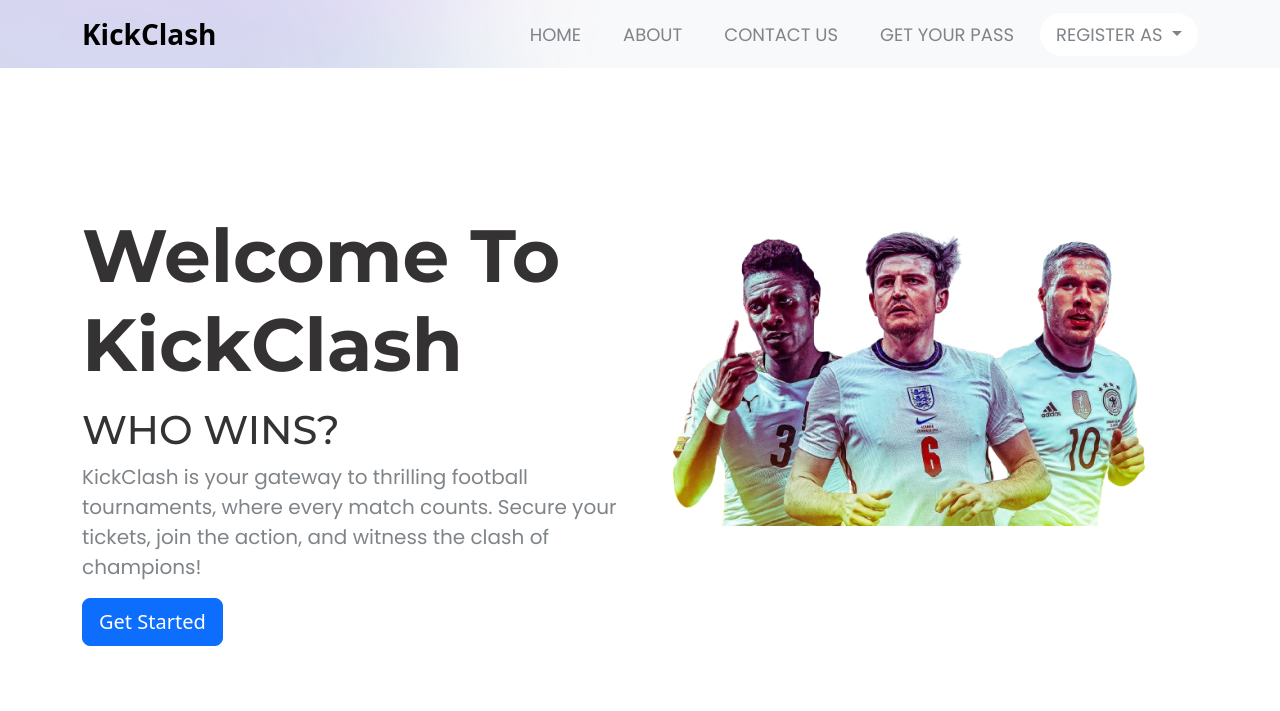
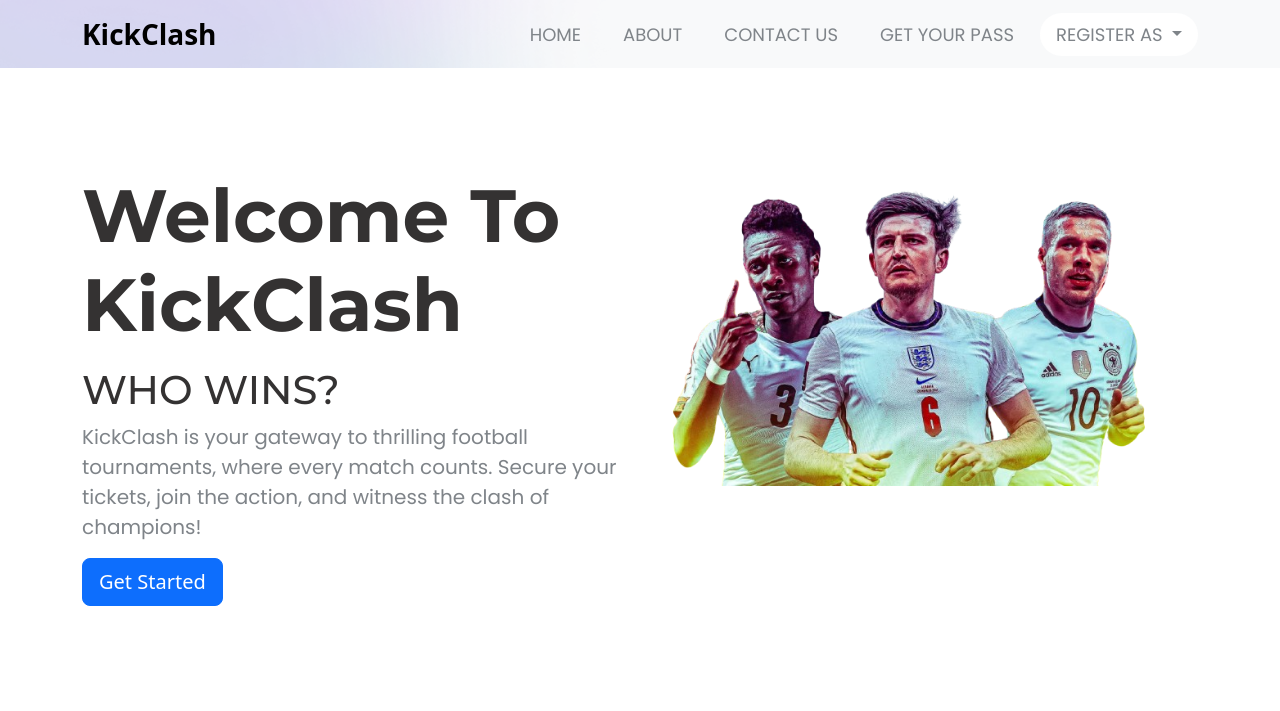
Before and after one commit to Himanshubhartiy/KickClash, a plain HTML site: page index.html in a window 1280 px wide. Shown: the top 711 px of the page. Drawn offline with nearby package versions, Linux system fonts and the light colour scheme; files whose address does not match are found by name.

Commit message:
add more page and modify site

```diff
--- a/css/style.css
+++ b/css/style.css
@@ -55,7 +55,7 @@ margin-left: 10px;}
 .dropdown-item{
     font-size: 13px;
 }
-.kicknet{padding-top: 80px;}
+.kicknet{padding-top: 40px;}
 .box{
     box-shadow: 10px  10px ;
 }
```
